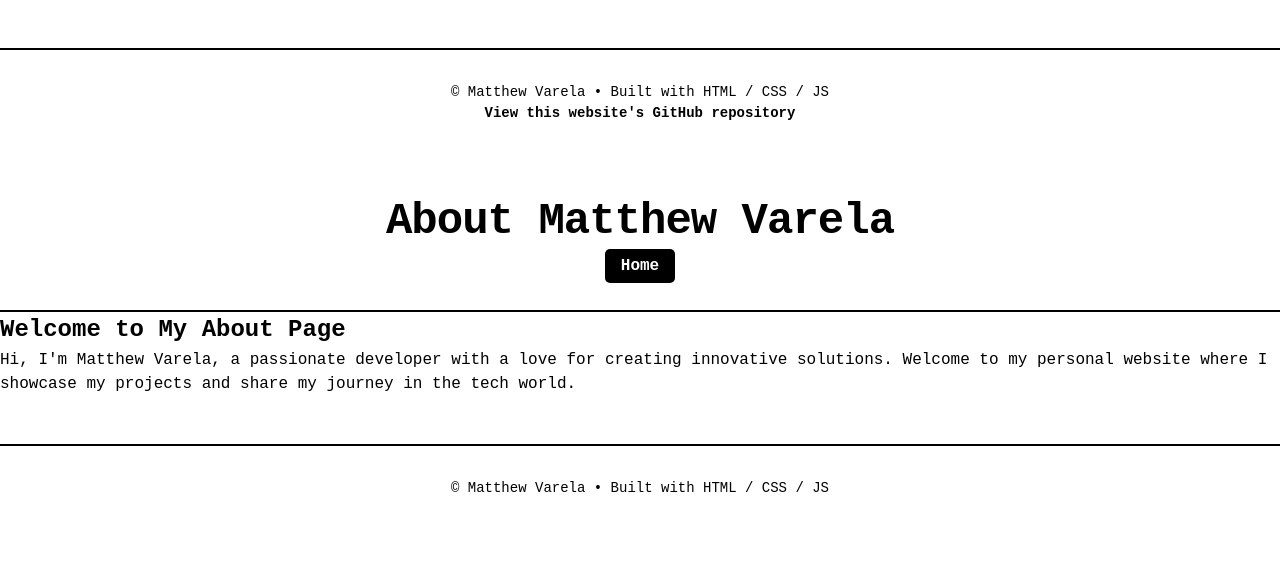
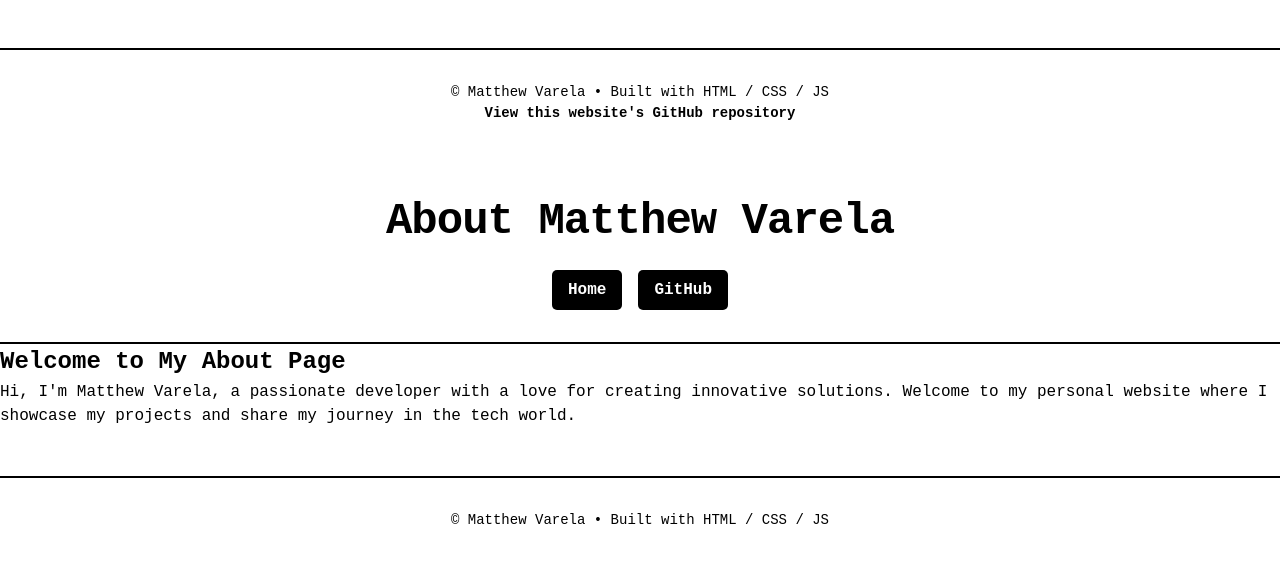
Before and after one commit to matthew-varela/personal-website, a website: page about.html in a window 1280 px wide. Drawn offline with Linux system fonts and the light colour scheme.

Commit message:
Github and About buttons

```diff
--- a/about.html
+++ b/about.html
@@ -32,6 +32,7 @@
       <h1 class="site-title">About Matthew Varela</h1>
       <nav>
         <a href="index.html">Home</a>
+        <a href="https://github.com/matthew-varela" target="_blank" rel="noopener noreferrer">GitHub</a>
       </nav>
     </header>
 
--- a/styles.css
+++ b/styles.css
@@ -129,6 +129,13 @@ a {
   text-decoration: none;
 }
 
+nav {
+  display: flex;
+  justify-content: center;
+  gap: 1rem;
+  margin-top: 1rem;
+}
+
 nav a {
   color: var(--bg);
   font-weight: bold;
```
Also changed, not shown: index.html (+1 -0 lines).
